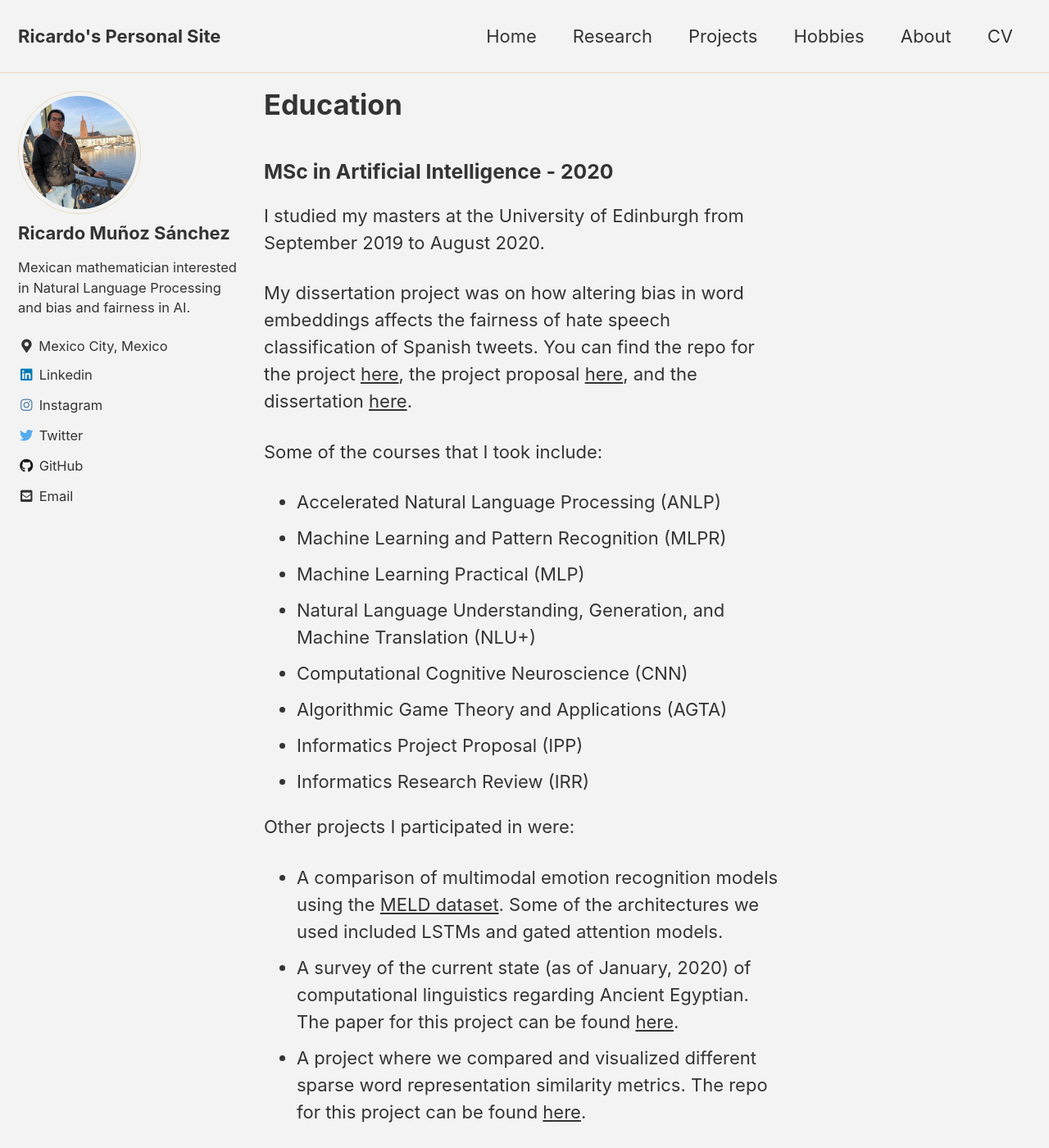
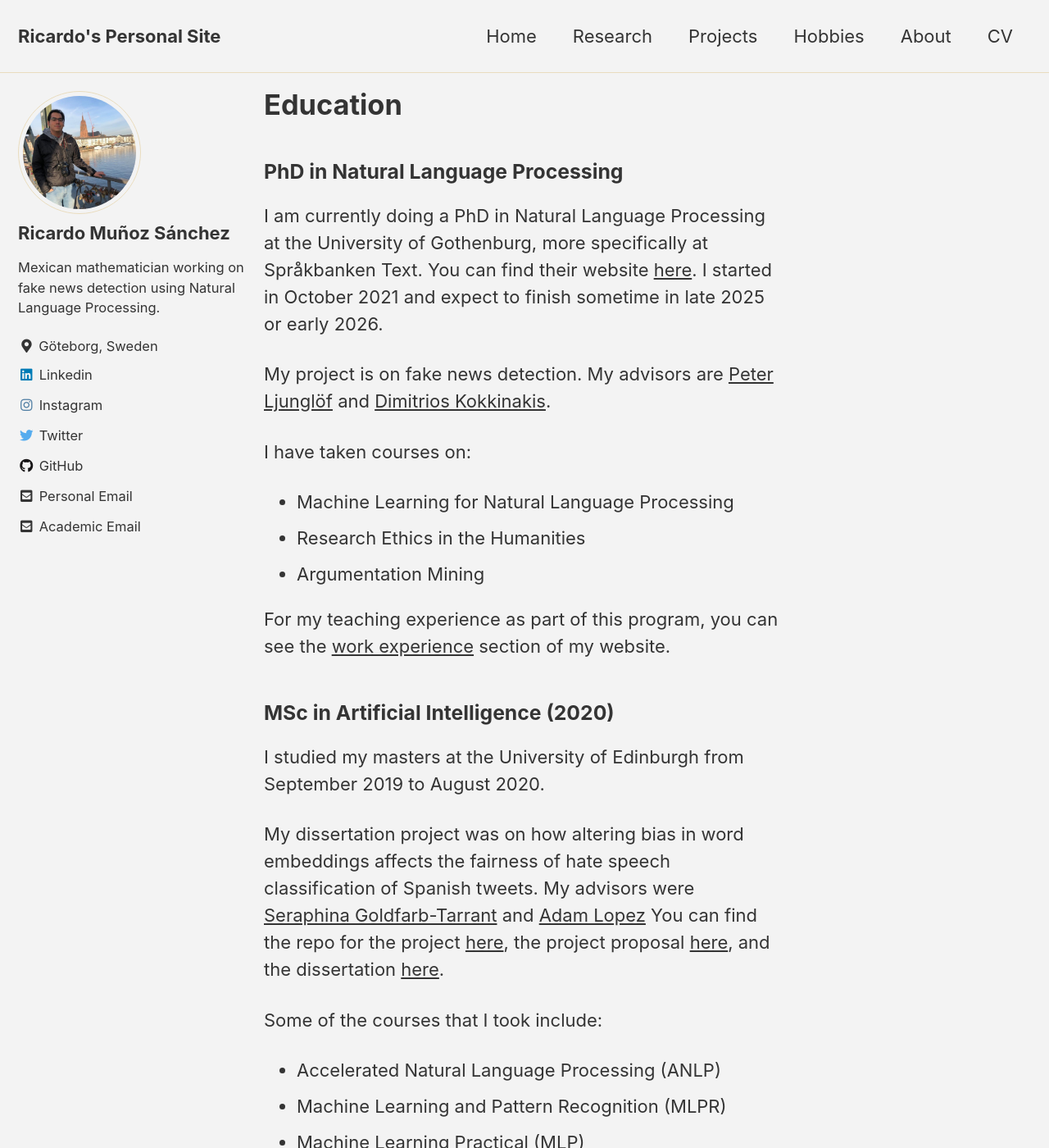
Before and after one commit to rimusa/rimusa.github.io, a Jekyll site: the page built from docs/_pages/education.md, in a window 1280 px wide and 1400 px high. Shown: the whole window at 82% size. Built offline with Jekyll 4.4.1, drawn with Linux system fonts in a browser that asks for light colours; cached includes are drawn as plain includes; some of the changed text lies outside the part shown.

Commit message:
Updated the website with PhD information

```diff
--- a/docs/_config.yml
+++ b/docs/_config.yml
@@ -100,9 +100,9 @@ analytics:
 author:
   name             : *name_var
   avatar           : "/assets/images/picture.jpg"
-  bio              : "Mexican mathematician interested in Natural Language Processing and bias and fairness in AI."
+  bio              : "Mexican mathematician working on fake news detection using Natural Language Processing."
   #bio              : "I am an **amazing** person."
-  location         : "Mexico City, Mexico"
+  location         : "Göteborg, Sweden"
   email            :
   links:
     - label: "Linkedin"
@@ -117,9 +117,12 @@ author:
     - label: "GitHub"
       icon: "fab fa-fw fa-github"
       url: "https://github.com/rimusa/"
-    - label: "Email"
+    - label: "Personal Email"
       icon: "fas fa-fw fa-envelope-square"
       url: "mailto:ricardoms.math@gmail.com"
+    - label: "Academic Email"
+      icon: "fas fa-fw fa-envelope-square"
+      url: "mailto:ricardo.munoz.sanchez@svenska.gu.se"
 
 # Site Footer
 footer:
--- a/docs/_pages/education.md
+++ b/docs/_pages/education.md
@@ -5,12 +5,25 @@ permalink: /curriculum/education
 author_profile: true
 ---
 
+### PhD in Natural Language Processing
 
-### MSc in Artificial Intelligence - 2020
+I am currently doing a PhD in Natural Language Processing at the University of Gothenburg, more specifically at Språkbanken Text. You can find their website [here](https://spraakbanken.gu.se/). I started in October 2021 and expect to finish sometime in late 2025 or early 2026.
+
+My project is on fake news detection. My advisors are [Peter Ljunglöf](http://www.cse.chalmers.se/~peb/) and [Dimitrios Kokkinakis](https://spraakbanken.gu.se/en/about/staff/dimitrios).
+
+I have taken courses on:
+
+- Machine Learning for Natural Language Processing
+- Research Ethics in the Humanities
+- Argumentation Mining
+
+For my teaching experience as part of this program, you can see the [work experience](./work) section of my website.
+
+### MSc in Artificial Intelligence (2020)
 
 I studied my masters at the University of Edinburgh from September 2019 to August 2020.
 
-My dissertation project was on how altering bias in word embeddings affects the fairness of hate speech classification of Spanish tweets. You can find the repo for the project [here](https://github.com/rimusa/embedding_bias), the project proposal [here](https://github.com/rimusa/embedding_bias/blob/master/documents/MSc_Dissertation.pdf), and the dissertation [here](https://github.com/rimusa/embedding_bias/blob/master/documents/MSc_Dissertation.pdf).
+My dissertation project was on how altering bias in word embeddings affects the fairness of hate speech classification of Spanish tweets. My advisors were [Seraphina Goldfarb-Tarrant](https://seraphinatarrant.github.io/) and [Adam Lopez](http://alopez.github.io/) You can find the repo for the project [here](https://github.com/rimusa/embedding_bias), the project proposal [here](https://github.com/rimusa/embedding_bias/blob/master/documents/MSc_Dissertation.pdf), and the dissertation [here](https://github.com/rimusa/embedding_bias/blob/master/documents/MSc_Dissertation.pdf).
 
 Some of the courses that I took include:
 
@@ -34,7 +47,7 @@ Other projects I participated in were:
 
 I studied my undergrad at the UNAM (Universidad Nacional Autónoma de México) from August 2012 to September 2018.
 
-My dissertation was on the order types of maximal chains of subgraphs of the random graph that are isomorphic to it. The dissertation can be accessed from [here](http://132.248.9.195/ptd2018/septiembre/0780018/Index.html) and is based on several papers by Milŏs  Kurilíc.
+My dissertation was on the order types of maximal chains of subgraphs of the random graph that are isomorphic to it. My advisor was [David Meza Alcántara](http://lancelot.fciencias.unam.mx/index.php/nosotros/profesores-de-tiempo-completo/278-dr-meza-alcantara-david). The dissertation can be accessed from [here](http://132.248.9.195/ptd2018/septiembre/0780018/Index.html) and is based on several papers by Milŏs  Kurilíc.
 
 Some of the courses I took during this period were:
 
```
Also changed, not shown: docs/_pages/about.md (+4 -2 lines), docs/_pages/work.md (+11 -3 lines), docs/index.md (+2 -1 lines), docs/Gemfile.lock.
